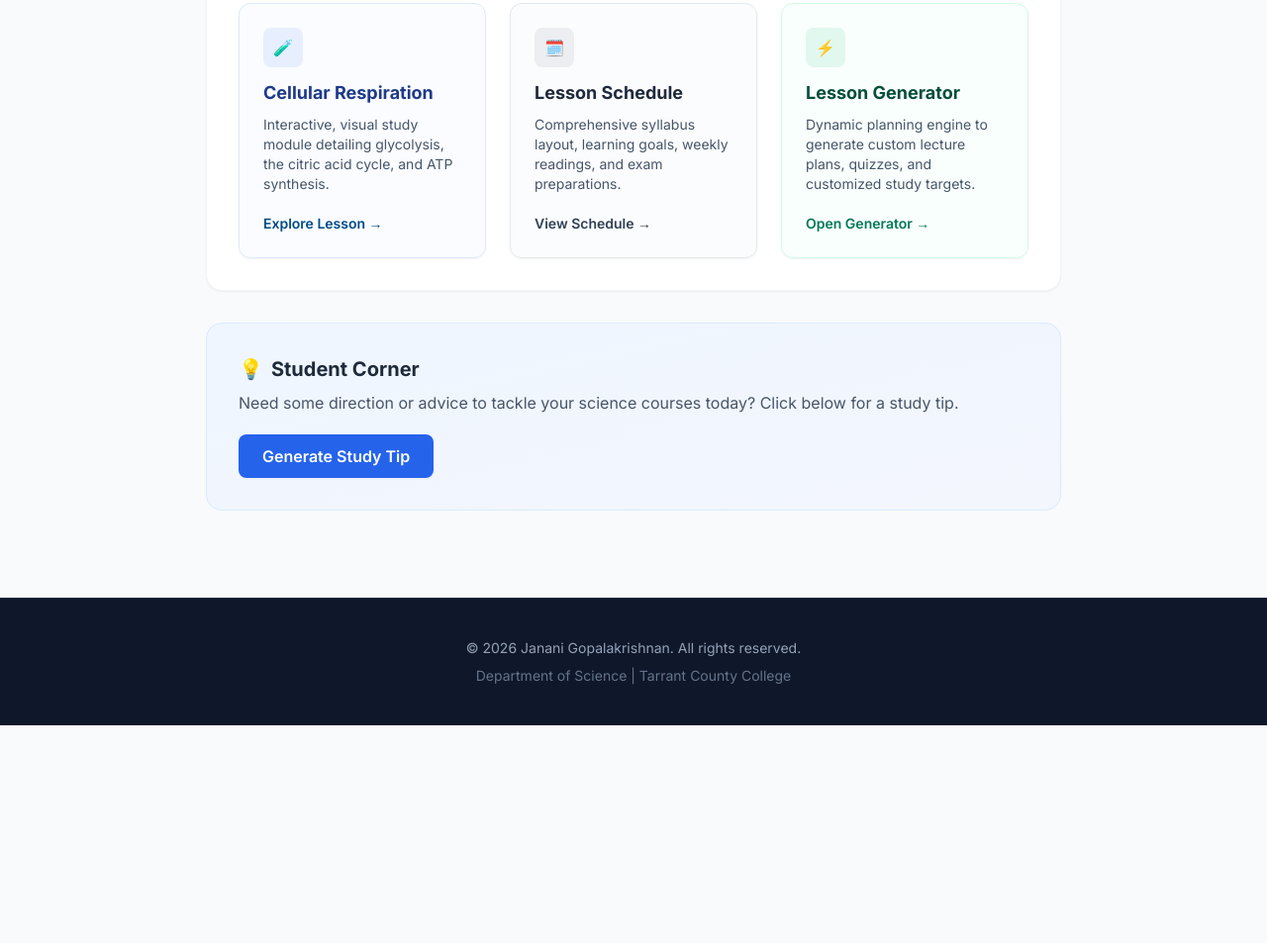
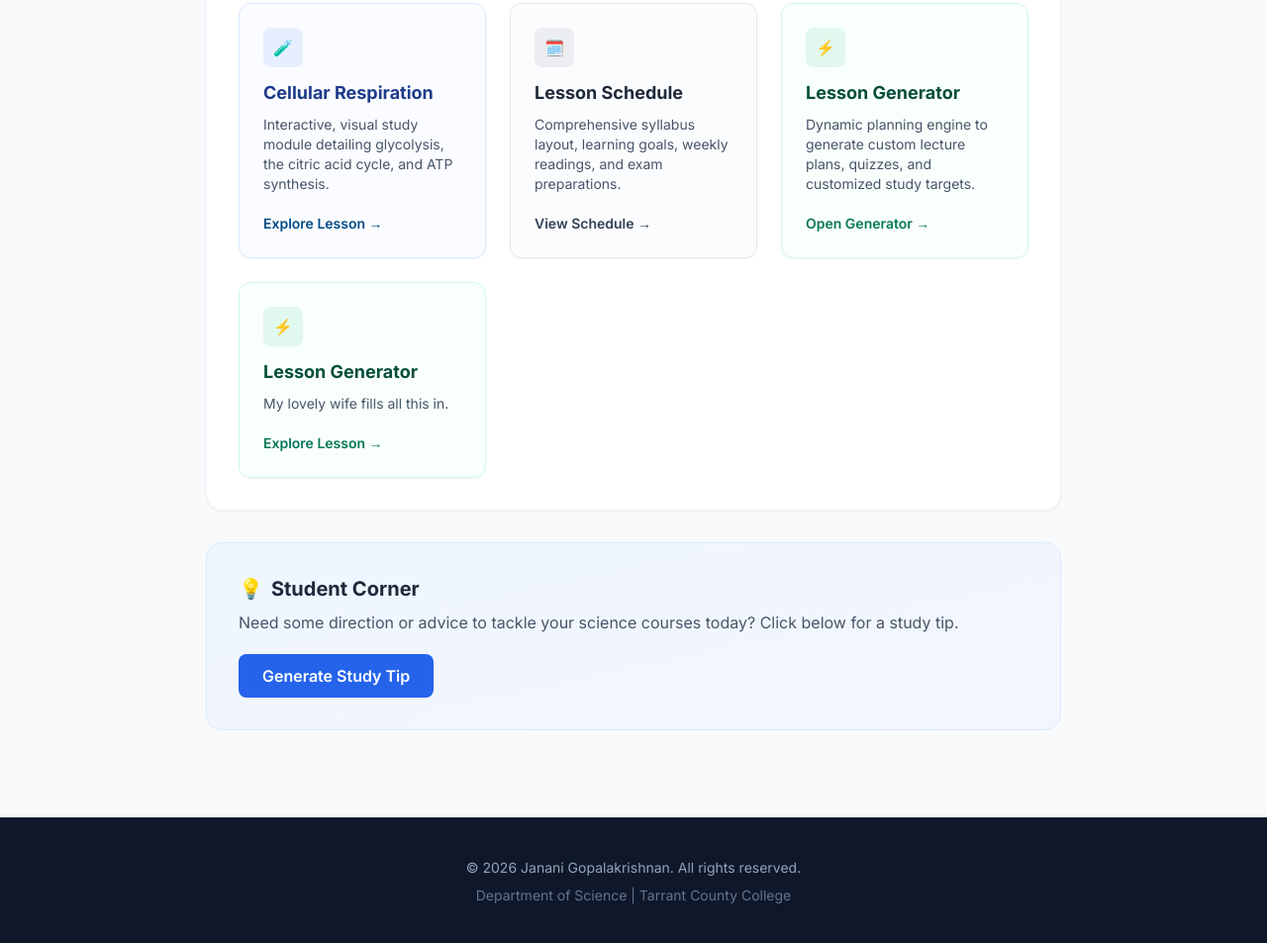
Before and after one commit to Jananigopalakrishnan/ai1, a plain HTML site: page index.html in a window 1280 px wide. Shown: the part 723-1676 px from the top of the page at 99% size. Before the commit the page ends 1456 px from the top, so only its background shows below. Drawn offline with nearby package versions, Linux system fonts and the light colour scheme.

Commit message:
Update index.html

```diff
--- a/index.html
+++ b/index.html
@@ -94,6 +94,18 @@
                     </span>
                 </a>
 
+                <!-- 4. Photosynthesis (NEW LINK) -->
+                <a href="photosynthesis.html" class="interactive-card flex flex-col justify-between p-6 rounded-xl border border-emerald-100 bg-emerald-50/30 hover:bg-emerald-50 hover:border-emerald-200 shadow-sm group">
+                    <div>
+                        <div class="w-10 h-10 rounded-lg bg-emerald-500/10 flex items-center justify-center text-emerald-600 font-bold mb-3">⚡</div>
+                        <h3 class="font-bold text-lg text-emerald-900 group-hover:text-emerald-800">Lesson Generator</h3>
+                        <p class="text-sm text-slate-600 mt-2">My lovely wife fills all this in.</p>
+                    </div>
+                    <span class="mt-5 inline-flex items-center text-sm font-semibold text-emerald-700 group-hover:underline">
+                        Explore Lesson &rarr;
+                    </span>
+                </a>
+
             </div>
         </section>
 
```
